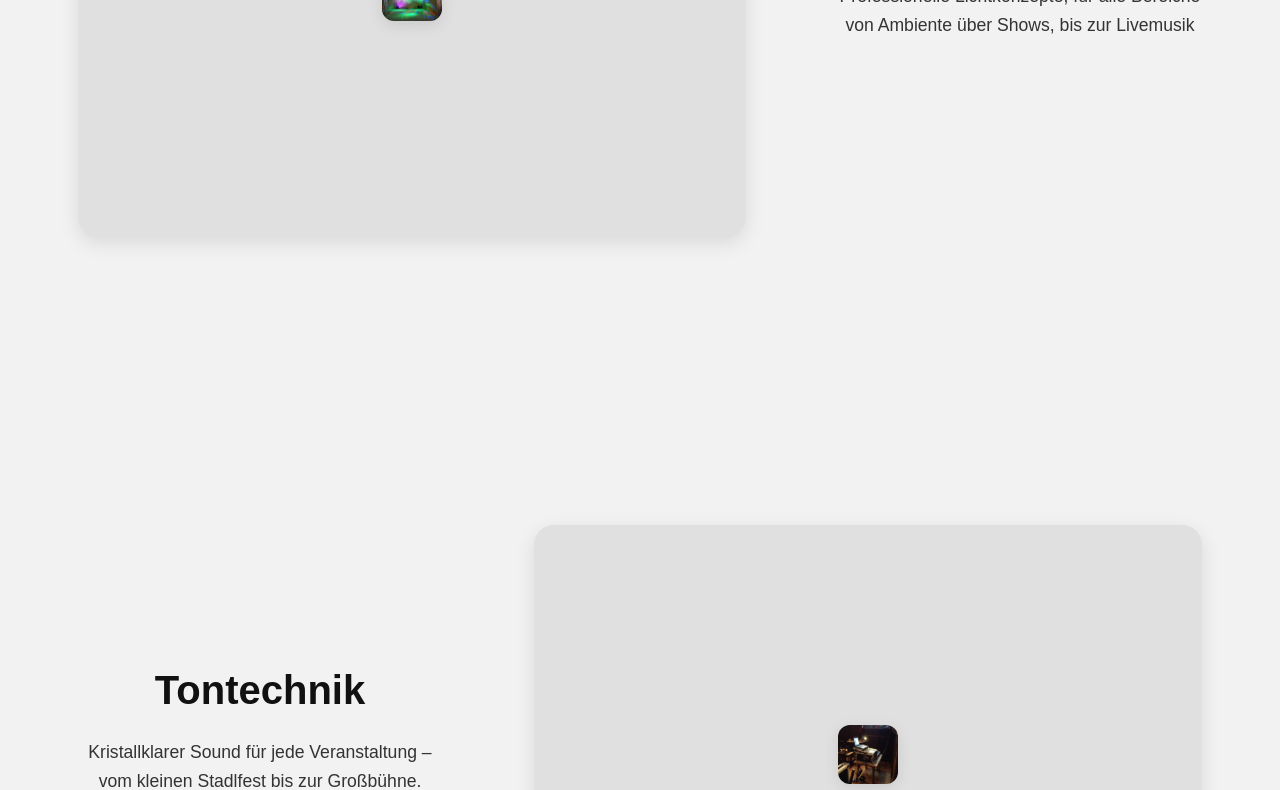
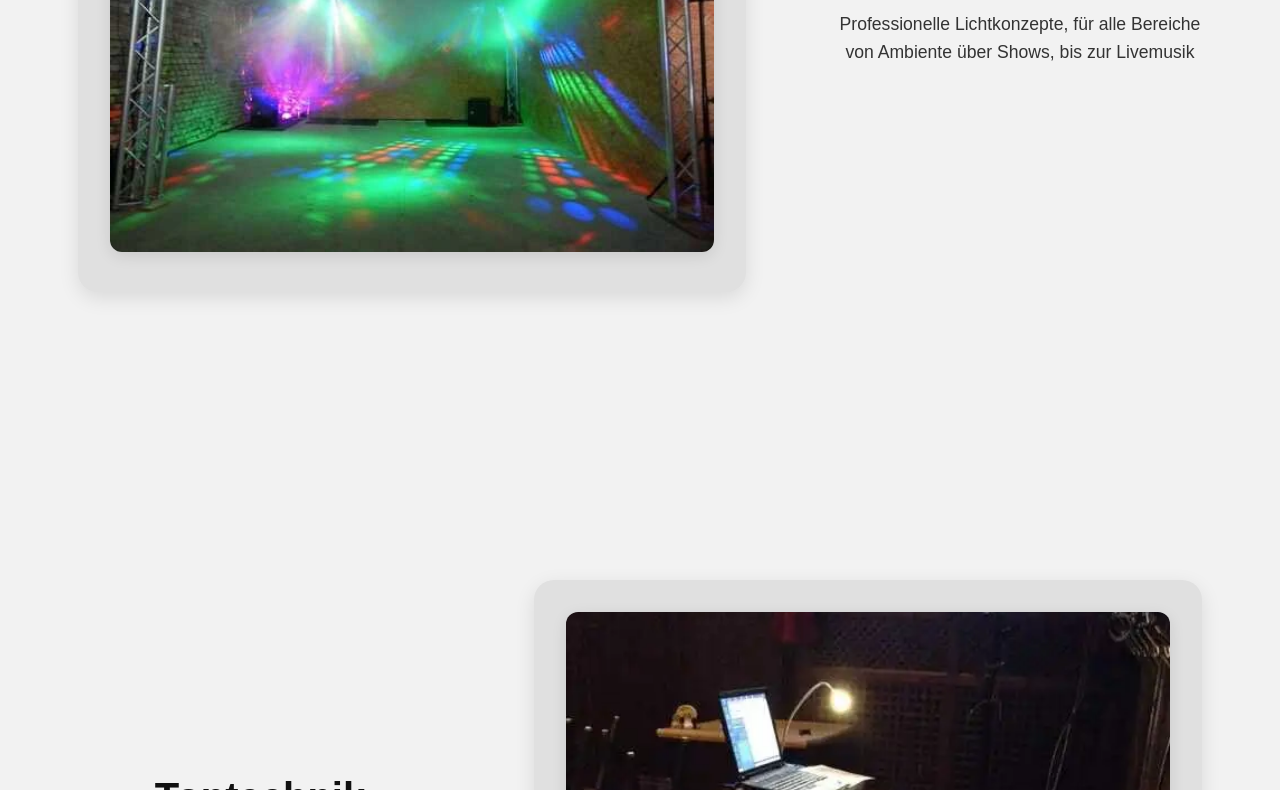
Before and after one commit to DAUDE-max/Website, a plain HTML site: page leistungen.html in a window 1280 px wide. Shown: the part 633-1423 px from the top of the page. Drawn offline with Linux system fonts and the light colour scheme.

Commit message:
testing git commands

```diff
--- a/css/services.css
+++ b/css/services.css
@@ -67,7 +67,7 @@
 
 .service-picture {
   display: block;
-  width: 10%;
+  width: 100%;
 }
 
 .service-image img {
```
